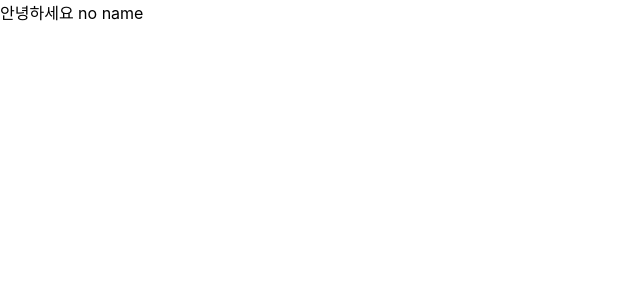
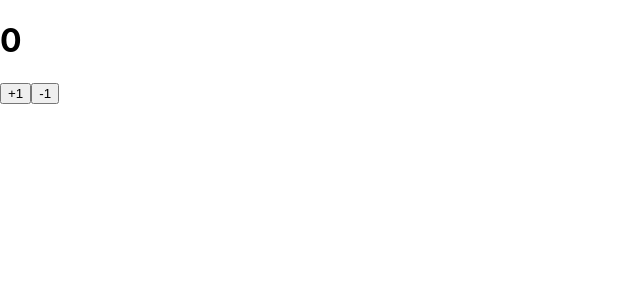
Before and after one commit to gigibean/TIL, a React (Create React App) app in the folder React/example/begin-react/: page / in a window 1280 px wide. Shown: the top 300 px of the page, without its empty margins (0-640 px from the left). Built offline with nearby package versions, Linux system fonts and the light colour scheme.

Commit message:
update Count class component

```diff
--- a/React/example/begin-react/src/Counter.js
+++ b/React/example/begin-react/src/Counter.js
@@ -1,32 +1,71 @@
-import React, {useReducer} from 'react';
+import React, {Component} from 'react';
 
-function reducer(state, action) {
-    switch(action.type){
-        case 'INCREMENT':
-            return state + 1;
-        case 'DECREMENT':
-            return state - 1;
-        default:
-            return state;
+class Counter extends Component {
+    // constructor(props) {
+    //     super(props);
+    //     this.handleIncrease = this.handleIncrease.bind(this);
+    //     this.handleDecrease = this.handleDecrease.bind(this);
+    // }
+
+    constructor(props) {
+        super(props);
+        this.state = {
+            counter: 0
+        };
+    }
+
+    // state = {
+    //     counter: 0
+    // }
+
+    handleIncrease = () => {
+        this.setState({
+            counter: this.state.counter + 1
+        })
+    }
+    handleDecrease = () => {
+        this.setState({
+            counter: this.state.counter - 1
+        })
+    }
+    render() {
+        return(
+            <div>
+                <h1>{this.state.counter}</h1>
+                <button onClick={this.handleIncrease}>+1</button>
+                <button onClick={this.handleDecrease}>-1</button>
+            </div>
+        )
     }
 }
 
-function Counter() {
-    const [number, dispatch] = useReducer(reducer, 0);
-    const onIncrease = () => {
-        dispatch({type: 'INCREMENT'});
-    }
-    const onDecrease = () => {
-        dispatch({type: 'DECREMENT'});
-    }
-    return (
-        <>
-            <h1>{number}</h1>
-            <button onClick={onIncrease}> + 1 </button>
-            <button onClick={onDecrease}> - 1 </button>
-        </>
-    )
-}
+// function reducer(state, action) {
+//     switch(action.type){
+//         case 'INCREMENT':
+//             return state + 1;
+//         case 'DECREMENT':
+//             return state - 1;
+//         default:
+//             return state;
+//     }
+// }
+
+// function Counter() {
+//     const [number, dispatch] = useReducer(reducer, 0);
+//     const onIncrease = () => {
+//         dispatch({type: 'INCREMENT'});
+//     }
+//     const onDecrease = () => {
+//         dispatch({type: 'DECREMENT'});
+//     }
+//     return (
+//         <>
+//             <h1>{number}</h1>
+//             <button onClick={onIncrease}> + 1 </button>
+//             <button onClick={onDecrease}> - 1 </button>
+//         </>
+//     )
+// }
 // function Counter() {
 //     const [number, setNumber] = useState(0);
 
--- a/React/example/begin-react/src/index.js
+++ b/React/example/begin-react/src/index.js
@@ -3,12 +3,12 @@ import ReactDOM from 'react-dom';
 import './index.css';
 // import App from './App';
 import * as serviceWorker from './serviceWorker';
-import Hello from './Hello';
+import Counter from './Counter';
 
 ReactDOM.render(
   // page에서 root인 것을 찾아서 <App />을 넣겠다.
   // <React.StrictMode>
-    <Hello />,
+    <Counter />,
   // </React.StrictMode>,
   document.getElementById('root')
   // in public/index.html
```
